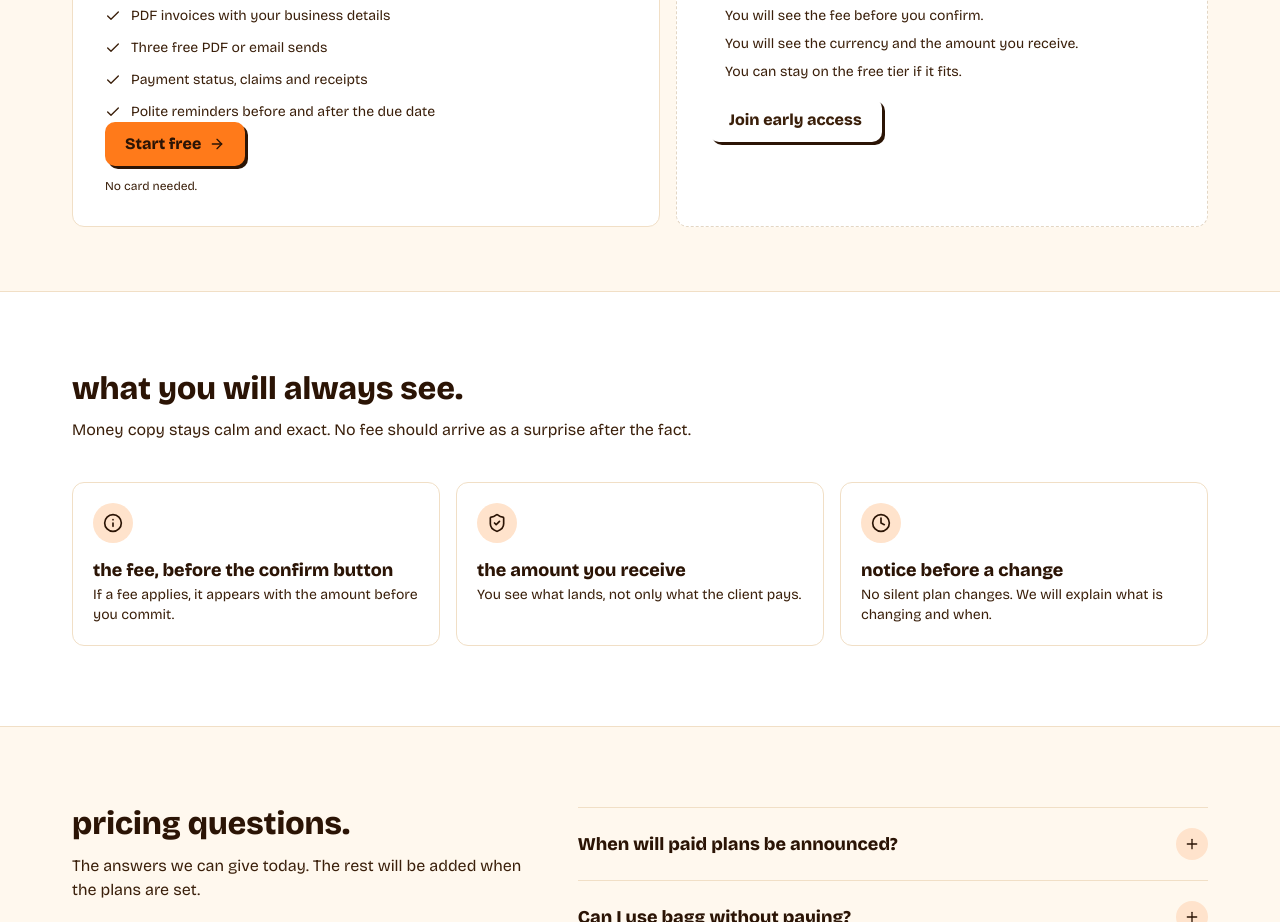
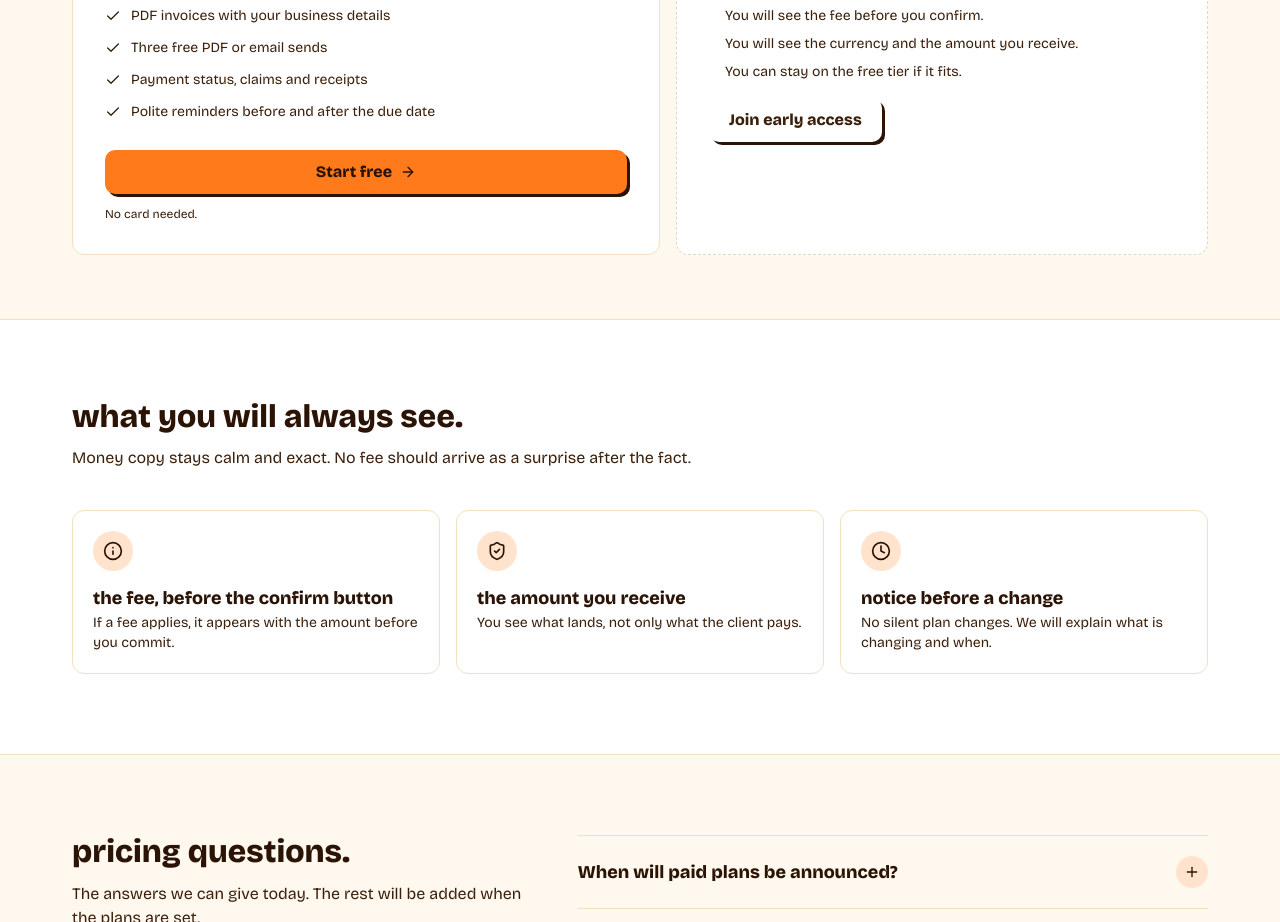
Before and after one commit to ofili/bagg, a Next.js app in the folder apps/web/: page /pricing in a window 1280 px wide. Shown: the part 840-1762 px from the top of the page. Built offline with nearby package versions, Linux system fonts and the light colour scheme; no server answers.

Commit message:
Refactor Link component for signup button

```diff
--- a/apps/web/src/app/(marketing)/pricing/page.tsx
+++ b/apps/web/src/app/(marketing)/pricing/page.tsx
@@ -89,9 +89,12 @@ export default function PricingPage() {
                   </li>
                 ))}
               </ul>
-              <Link href="/signup" className={buttonStyles({ className: 'mt-7 w-full' })}>
-                Start free <ArrowRight className="h-4 w-4" aria-hidden="true" />
-              </Link>
+              <Link
+  href="/signup"
+  className={`${buttonStyles()} mt-7 w-full`}
+>
+  Start free <ArrowRight className="h-4 w-4" aria-hidden="true" />
+</Link>
               <p className="mt-3 text-caption text-ink-muted">No card needed.</p>
             </div>
 
```
